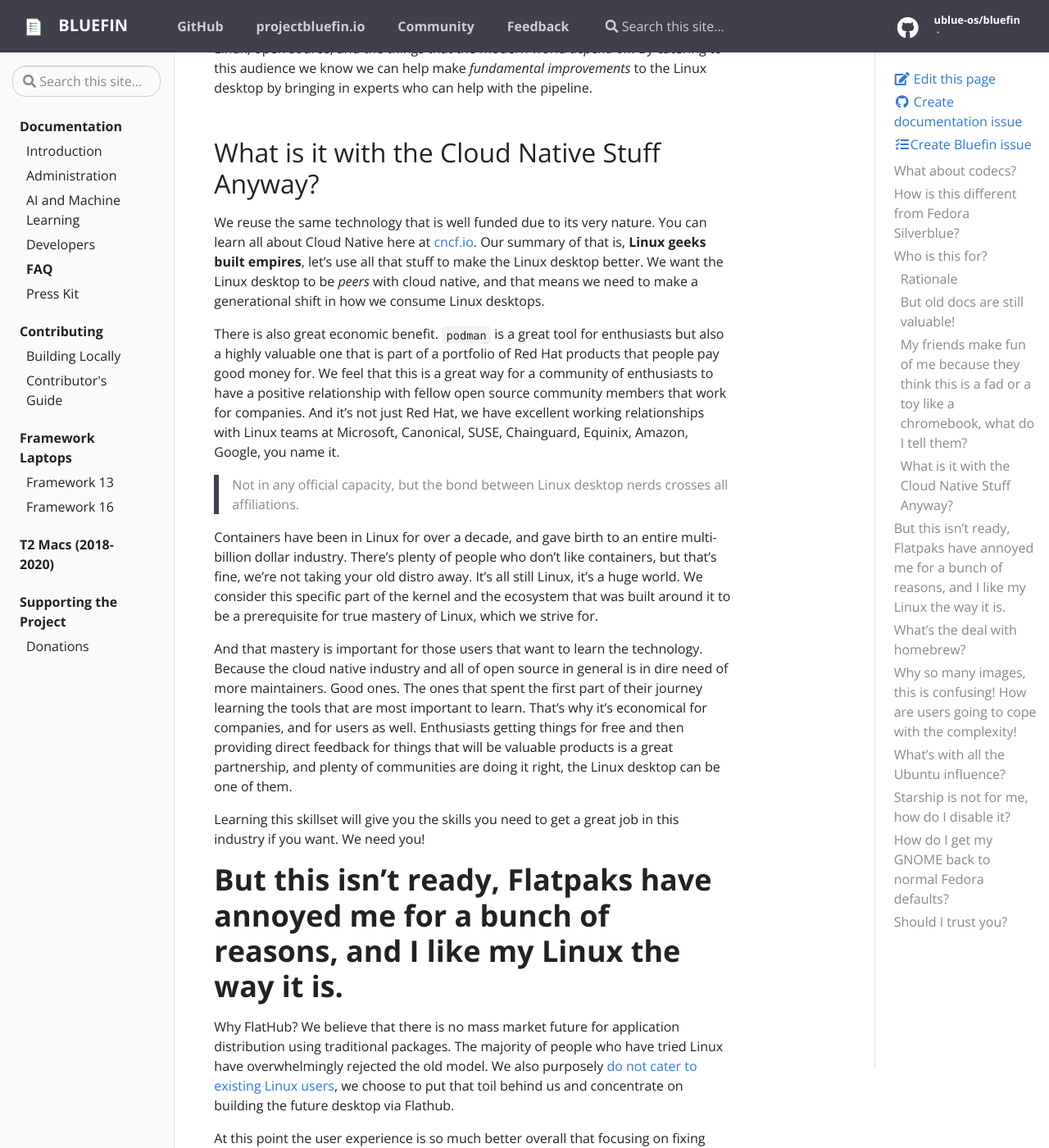
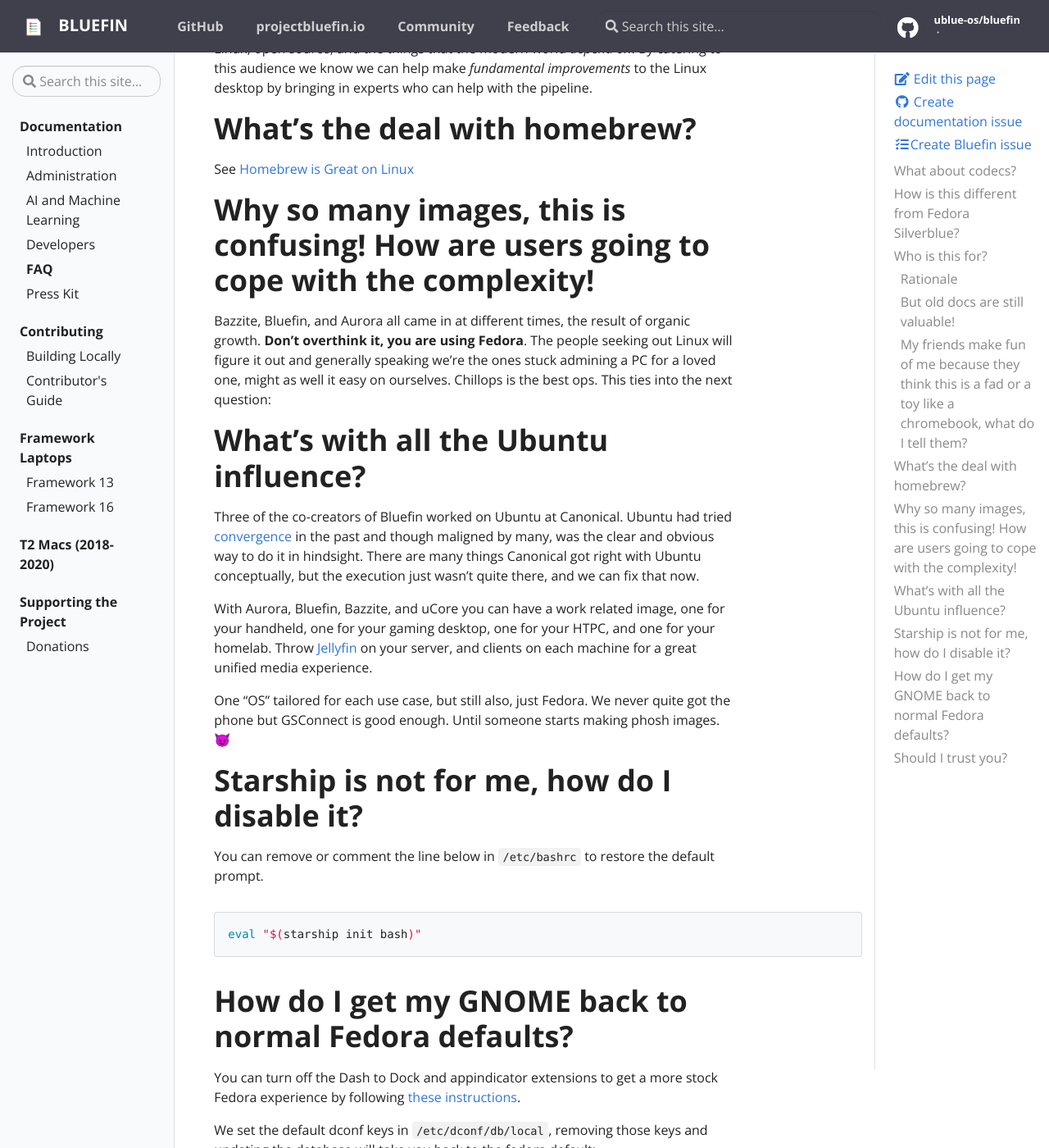
Before and after one commit to ublue-os/bluefin-docs, a Jekyll site: the page built from _docs/FAQ.md, in a window 1280 px wide and 1400 px high, scrolled down 2646 px. Shown: the whole window at 82% size. Built offline with Jekyll 4.4.1, drawn with Linux system fonts in a browser that asks for light colours; some of the changed text lies outside the part shown.

Commit message:
Update FAQ.md

```diff
--- a/_docs/FAQ.md
+++ b/_docs/FAQ.md
@@ -47,26 +47,6 @@
 
 They probably make fun of terms like "cloud native" too! Universal Blue images like Bluefin are designed by infrastructure experts who have decades of combined Linux experience. We are purposely funneling the expertise of world-leading experts in Linux, open source, and the things that the modern world _depend on_. By catering to this audience we know we can help make _fundamental improvements_ to the Linux desktop by bringing in experts who can help with the pipeline.
 
-## What is it with the Cloud Native Stuff Anyway?
-
-We reuse the same technology that is well funded due to its very nature. You can learn all about Cloud Native here at [cncf.io](https://www.cncf.io/). Our summary of that is, **Linux geeks built empires**, let's use all that stuff to make the Linux desktop better. We want the Linux desktop to be _peers_ with cloud native, and that means we need to make a generational shift in how we consume Linux desktops.
-
-There is also great economic benefit. `podman` is a great tool for enthusiasts but also a highly valuable one that is part of a portfolio of Red Hat products that people pay good money for. We feel that this is a great way for a community of enthusiasts to have a positive relationship with fellow open source community members that work for companies. And it's not just Red Hat, we have excellent working relationships with Linux teams at Microsoft, Canonical, SUSE, Chainguard, Equinix, Amazon, Google, you name it.
-
-> Not in any official capacity, but the bond between Linux desktop nerds crosses all affiliations.
-
-Containers have been in Linux for over a decade, and gave birth to an entire multi-billion dollar industry. There's plenty of people who don't like containers, but that's fine, we're not taking your old distro away. It's all still Linux, it's a huge world. We consider this specific part of the kernel and the ecosystem that was built around it to be a prerequisite for true mastery of Linux, which we strive for.
-
-And that mastery is important for those users that want to learn the technology. Because the cloud native industry and all of open source in general is in dire need of more maintainers. Good ones. The ones that spent the first part of their journey learning the tools that are most important to learn. That's why it's economical for companies, and for users as well. Enthusiasts getting things for free and then providing direct feedback for things that will be valuable products is a great partnership, and plenty of communities are doing it right, the Linux desktop can be one of them.
-
-Learning this skillset will give you the skills you need to get a great job in this industry if you want. We need you!
-
-# But this isn't ready, Flatpaks have annoyed me for a bunch of reasons, and I like my Linux the way it is.
-
-Why FlatHub? We believe that there is no mass market future for application distribution using traditional packages. The majority of people who have tried Linux have overwhelmingly rejected the old model. We also purposely [do not cater to existing Linux users](https://www.youtube.com/watch?v=4CyWH6jx2pE), we choose to put that toil behind us and concentrate on building the future desktop via Flathub.
-
-At this point the user experience is so much better overall that focusing on fixing these issues is a much better investment. We recommend [donating to these upstream projects](donations). Many Bluefin users live out web applications anyway, the web won for us long ago. [`bluefin-dx`](bluefin-dx) contains all the powertools. To us the stability and usability of the system takes precedence over an application. And as a GNOME-based image, all the good new apps we love are always on Flathub, we are buying into that ecosystem.
-
 # What's the deal with homebrew?
 
 See [Homebrew is Great on Linux](https://www.ypsidanger.com/homebrew-is-great-on-linux/)
```
